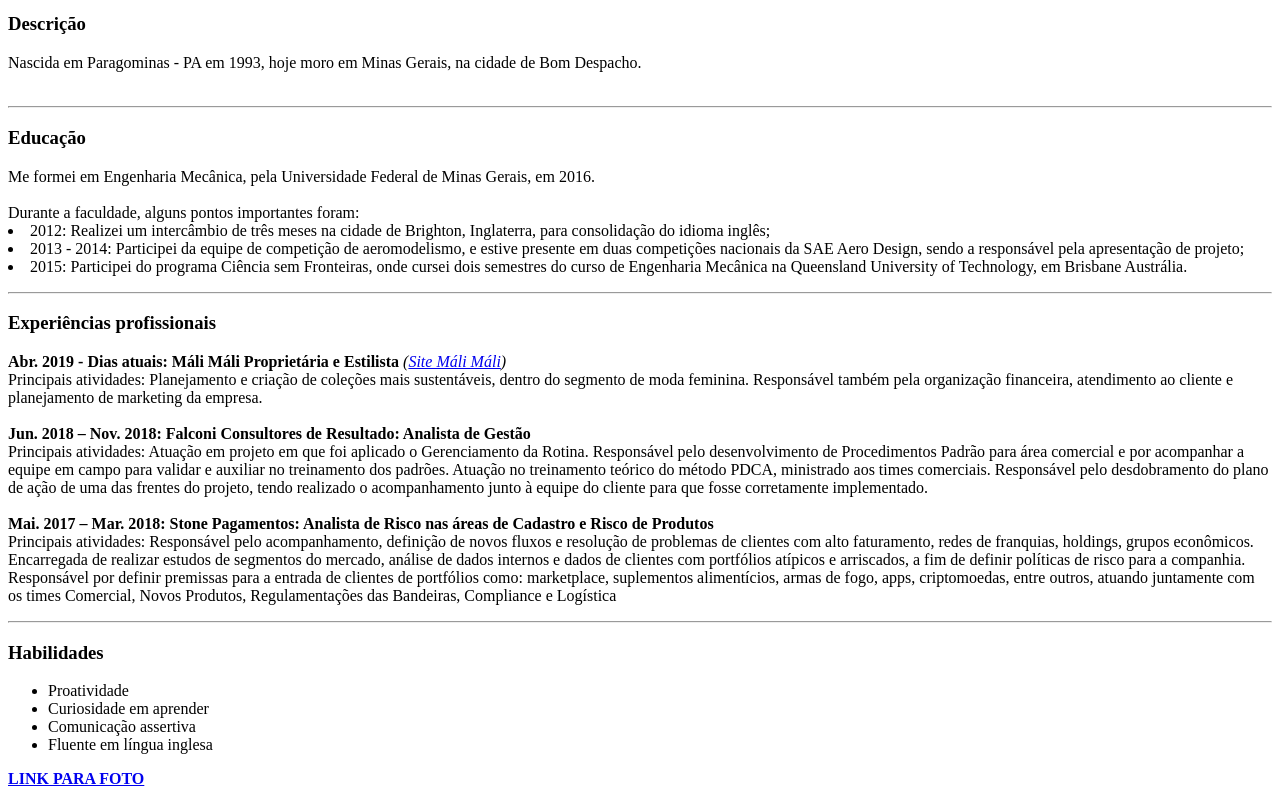
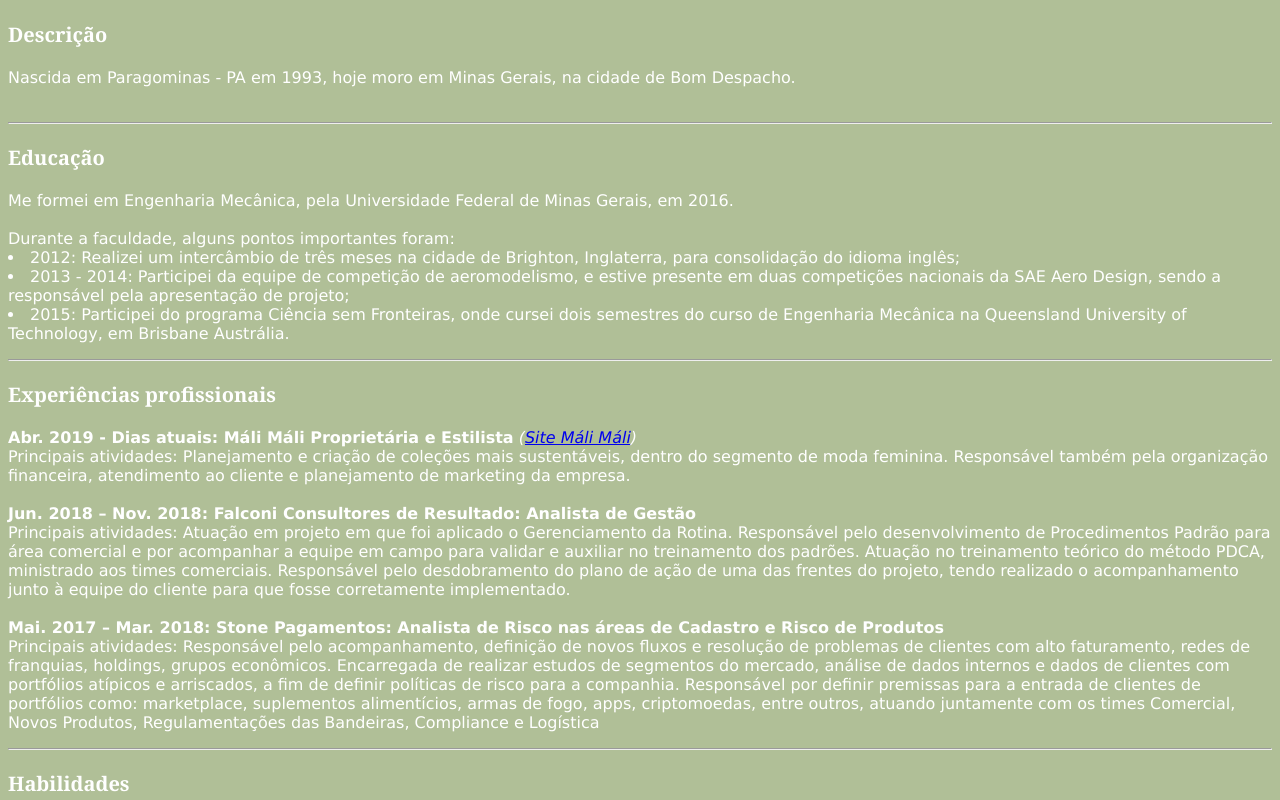
Before and after one commit to sthefanimartinelli/sthefanimartinelli.github.io, a plain HTML site: page index.html in a window 1280 px wide. Shown: the part 506-1306 px from the top of the page. Drawn offline with Linux system fonts and the light colour scheme.

Commit message:
Alteração das cores de background e estilo das fontes

```diff
--- a/index.html
+++ b/index.html
@@ -6,6 +6,38 @@
     <meta http-equiv="X-UA-Compatible" content="IE=edge">
     <meta name="viewport" content="width=device-width, initial-scale=1.0">
     <title>Portfólio Web</title>
+    <style>
+
+        h3 {
+            color: white;
+            font-family: Cambria, Cochin, Georgia, Times, 'Times New Roman', serif;
+            font-size: 20px;
+        }
+
+        h1 {
+            font-family: Cambria, Cochin, Georgia, Times, 'Times New Roman', serif;
+        }
+
+        body {
+            background-color: rgb(176, 191, 151);
+            color: white;
+            font-family:'Lucida Sans Unicode', 'Lucida Grande', 'Lucida Sans', Arial, sans-serif;
+        }
+
+        .principal-1 {
+            font-size: 30px;
+        }
+        .principal-2 {
+            font-size: 25px ;
+        }
+        .principal-3 {
+            font-size: 20px;
+        }
+        .principal-4 {
+            font-size: 15px;
+        }
+
+    </style>
 </head>
 
 <body>
@@ -52,11 +84,11 @@
     </p>
     <hr>
     <h3>Habilidades</h3>
-    <ul>
-        <li>Proatividade</li>
-        <li>Curiosidade em aprender</li>
-        <li>Comunicação assertiva</li>
-        <li>Fluente em língua inglesa</li>
+    <ul class="list-style">
+        <li class="principal-1">Proatividade</li>
+        <li class="principal-2">Curiosidade em aprender</li>
+        <li class="principal-3">Comunicação assertiva</li>
+        <li class="principal-4">Fluente em língua inglesa</li>
     </ul>
     <p><strong><a href=#foto-pessoal>LINK PARA FOTO</a><strong></p>
 
```
